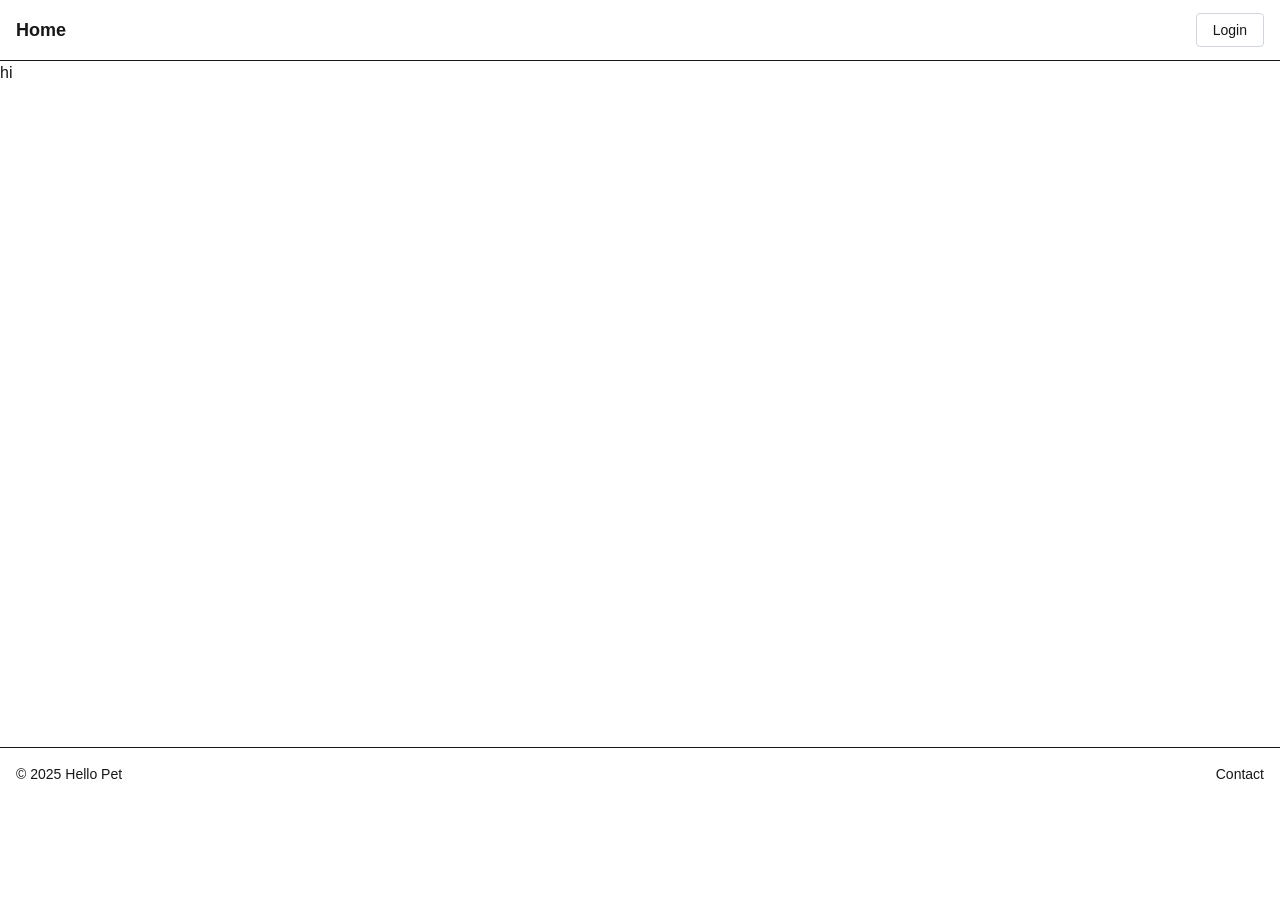
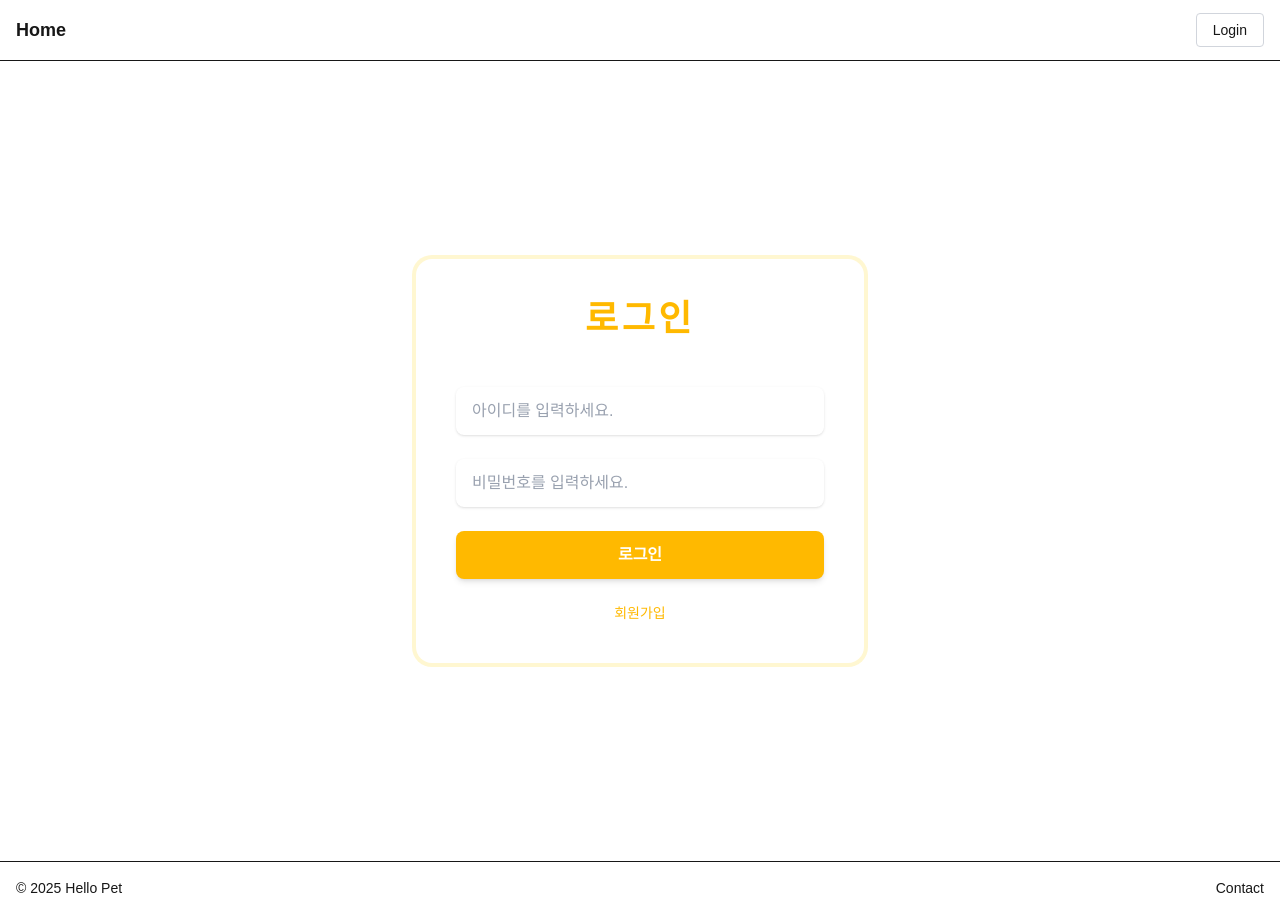
Before and after one commit to sesac7-hello-pet/front, a Next.js app: page /auth/login in a window 1280 px wide. Before the commit the page ends 800 px from the top, so only its background shows below. Built offline with nearby package versions, Linux system fonts and the light colour scheme.

Commit message:
feat: 로그인 페이지에 로그인 할 수 있는 div 만들기[#-front-5]

```diff
--- a/app/auth/login/page.tsx
+++ b/app/auth/login/page.tsx
@@ -1,3 +1,40 @@
 export default function page() {
-  return <div>hi</div>;
+  return (
+    <div className="flex min-h-screen items-center justify-center bg-white">
+      {/* 카드 */}
+      <div className="w-full max-w-md rounded-2xl shadow-[0_0_0_4px_rgba(253,224,71,0.25)] p-10">
+        {/* 제목 */}
+        <h1 className="mb-12 text-center text-4xl font-bold tracking-widest text-amber-400">
+          로그인
+        </h1>
+
+        {/* 폼 */}
+        <form className="space-y-6">
+          <input
+            type="text"
+            placeholder="아이디를 입력하세요."
+            className="w-full rounded-lg px-4 py-3 shadow placeholder-gray-400 focus:outline-none focus:ring-2 focus:ring-amber-400"
+          />
+
+          <input
+            type="password"
+            placeholder="비밀번호를 입력하세요."
+            className="w-full rounded-lg px-4 py-3 shadow placeholder-gray-400 focus:outline-none focus:ring-2 focus:ring-amber-400"
+          />
+
+          <button
+            type="submit"
+            className="w-full rounded-lg bg-amber-400 py-3 font-semibold text-white shadow-md transition hover:bg-amber-500"
+          >
+            로그인
+          </button>
+        </form>
+
+        {/* 하단 링크 */}
+        <div className="mt-6 text-center">
+          <p className="text-sm text-amber-400 hover:underline">회원가입</p>
+        </div>
+      </div>
+    </div>
+  );
 }
```
